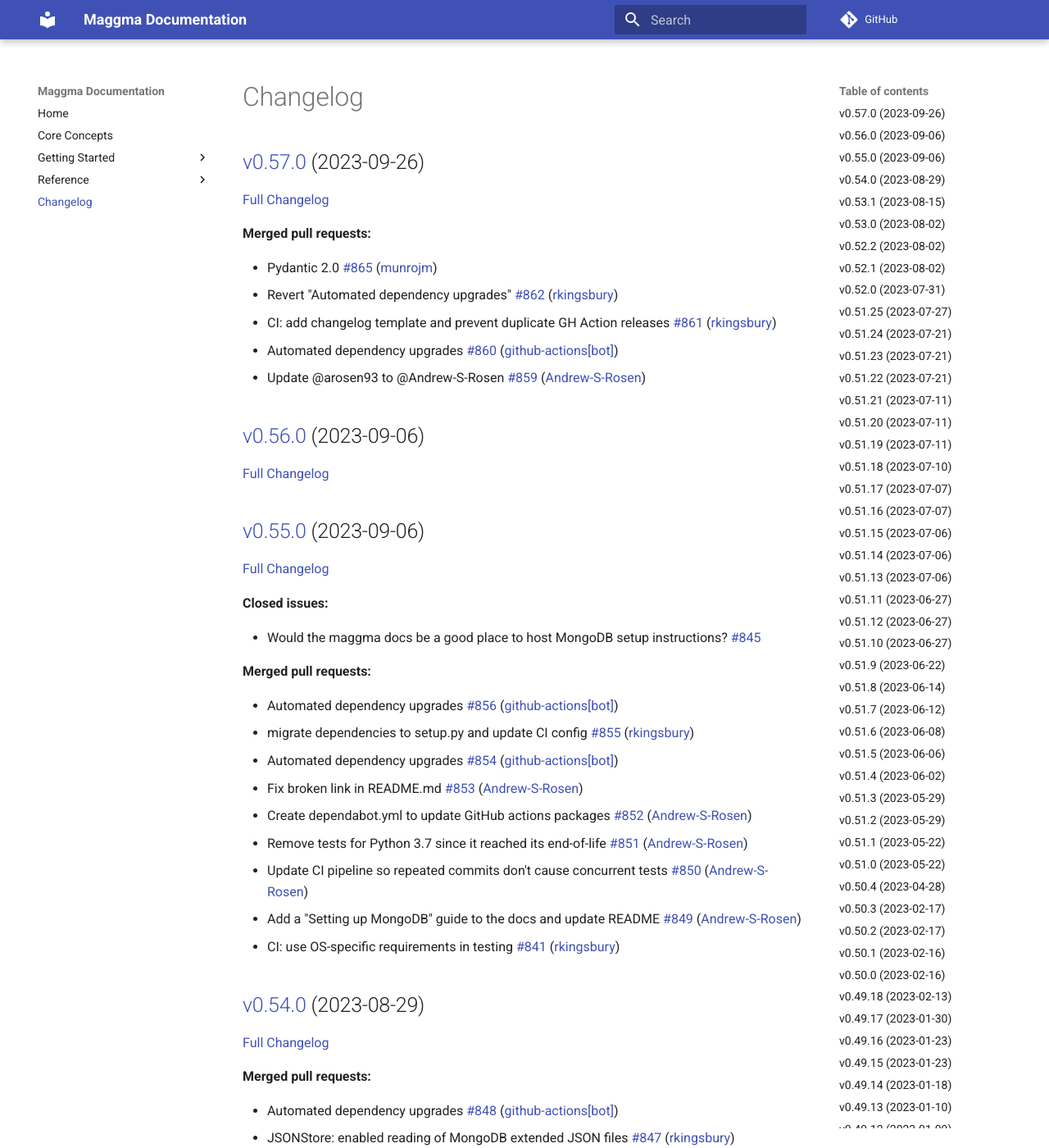
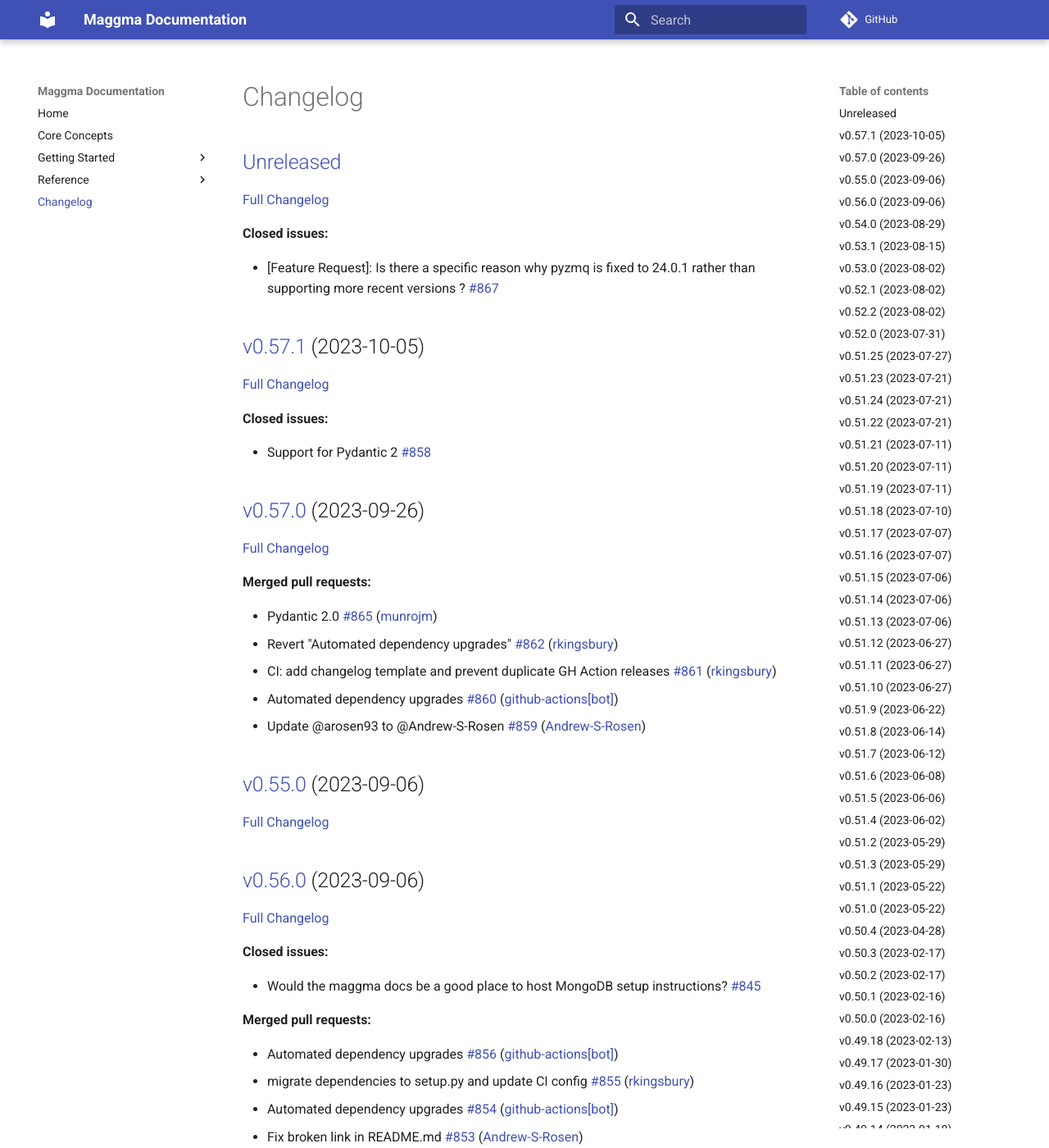
Before and after one commit to materialsproject/maggma, an MkDocs documentation site: the page built from docs/CHANGELOG.md, in a window 1280 px wide and 1400 px high. Shown: the whole window at 82% size. Built offline with MkDocs 1.6.1 and Material for MkDocs 9.7.7, drawn with Linux system fonts in a browser that asks for light colours; comment, search, counter and statistics services are not loaded; some of the changed text lies outside the part shown.

Commit message:
Updated CHANGELOG.md

```diff
--- a/docs/CHANGELOG.md
+++ b/docs/CHANGELOG.md
@@ -1,8 +1,24 @@
 # Changelog
+
+## [Unreleased](https://github.com/materialsproject/maggma/tree/HEAD)
+
+[Full Changelog](https://github.com/materialsproject/maggma/compare/v0.57.1...HEAD)
+
+**Closed issues:**
+
+- \[Feature Request\]: Is there a specific reason why pyzmq is fixed to 24.0.1 rather than supporting more recent versions ?  [\#867](https://github.com/materialsproject/maggma/issues/867)
+
+## [v0.57.1](https://github.com/materialsproject/maggma/tree/v0.57.1) (2023-10-05)
+
+[Full Changelog](https://github.com/materialsproject/maggma/compare/v0.57.0...v0.57.1)
+
+**Closed issues:**
+
+- Support for Pydantic 2 [\#858](https://github.com/materialsproject/maggma/issues/858)
 
 ## [v0.57.0](https://github.com/materialsproject/maggma/tree/v0.57.0) (2023-09-26)
 
-[Full Changelog](https://github.com/materialsproject/maggma/compare/v0.56.0...v0.57.0)
+[Full Changelog](https://github.com/materialsproject/maggma/compare/v0.55.0...v0.57.0)
 
 **Merged pull requests:**
 
@@ -12,13 +28,13 @@
 - Automated dependency upgrades [\#860](https://github.com/materialsproject/maggma/pull/860) ([github-actions[bot]](https://github.com/apps/github-actions))
 - Update @arosen93 to @Andrew-S-Rosen [\#859](https://github.com/materialsproject/maggma/pull/859) ([Andrew-S-Rosen](https://github.com/Andrew-S-Rosen))
 
+## [v0.55.0](https://github.com/materialsproject/maggma/tree/v0.55.0) (2023-09-06)
+
+[Full Changelog](https://github.com/materialsproject/maggma/compare/v0.56.0...v0.55.0)
+
 ## [v0.56.0](https://github.com/materialsproject/maggma/tree/v0.56.0) (2023-09-06)
 
-[Full Changelog](https://github.com/materialsproject/maggma/compare/v0.55.0...v0.56.0)
-
-## [v0.55.0](https://github.com/materialsproject/maggma/tree/v0.55.0) (2023-09-06)
-
-[Full Changelog](https://github.com/materialsproject/maggma/compare/v0.54.0...v0.55.0)
+[Full Changelog](https://github.com/materialsproject/maggma/compare/v0.54.0...v0.56.0)
 
 **Closed issues:**
 
@@ -59,19 +75,19 @@
 
 ## [v0.53.0](https://github.com/materialsproject/maggma/tree/v0.53.0) (2023-08-02)
 
-[Full Changelog](https://github.com/materialsproject/maggma/compare/v0.52.2...v0.53.0)
+[Full Changelog](https://github.com/materialsproject/maggma/compare/v0.52.1...v0.53.0)
 
 **Merged pull requests:**
 
 - allow \>5GB and turn on multi-part uploads for AWS [\#829](https://github.com/materialsproject/maggma/pull/829) ([kbuma](https://github.com/kbuma))
 
+## [v0.52.1](https://github.com/materialsproject/maggma/tree/v0.52.1) (2023-08-02)
+
+[Full Changelog](https://github.com/materialsproject/maggma/compare/v0.52.2...v0.52.1)
+
 ## [v0.52.2](https://github.com/materialsproject/maggma/tree/v0.52.2) (2023-08-02)
 
-[Full Changelog](https://github.com/materialsproject/maggma/compare/v0.52.1...v0.52.2)
-
-## [v0.52.1](https://github.com/materialsproject/maggma/tree/v0.52.1) (2023-08-02)
-
-[Full Changelog](https://github.com/materialsproject/maggma/compare/v0.52.0...v0.52.1)
+[Full Changelog](https://github.com/materialsproject/maggma/compare/v0.52.0...v0.52.2)
 
 **Merged pull requests:**
 
@@ -85,19 +101,19 @@
 
 ## [v0.51.25](https://github.com/materialsproject/maggma/tree/v0.51.25) (2023-07-27)
 
-[Full Changelog](https://github.com/materialsproject/maggma/compare/v0.51.24...v0.51.25)
+[Full Changelog](https://github.com/materialsproject/maggma/compare/v0.51.23...v0.51.25)
 
 **Merged pull requests:**
 
 - Some cleanup: `isort`, updated classifiers, remove unused kwarg [\#833](https://github.com/materialsproject/maggma/pull/833) ([Andrew-S-Rosen](https://github.com/Andrew-S-Rosen))
 
+## [v0.51.23](https://github.com/materialsproject/maggma/tree/v0.51.23) (2023-07-21)
+
+[Full Changelog](https://github.com/materialsproject/maggma/compare/v0.51.24...v0.51.23)
+
 ## [v0.51.24](https://github.com/materialsproject/maggma/tree/v0.51.24) (2023-07-21)
 
-[Full Changelog](https://github.com/materialsproject/maggma/compare/v0.51.23...v0.51.24)
-
-## [v0.51.23](https://github.com/materialsproject/maggma/tree/v0.51.23) (2023-07-21)
-
-[Full Changelog](https://github.com/materialsproject/maggma/compare/v0.51.22...v0.51.23)
+[Full Changelog](https://github.com/materialsproject/maggma/compare/v0.51.22...v0.51.24)
 
 **Closed issues:**
 
@@ -181,19 +197,19 @@
 
 ## [v0.51.13](https://github.com/materialsproject/maggma/tree/v0.51.13) (2023-07-06)
 
-[Full Changelog](https://github.com/materialsproject/maggma/compare/v0.51.11...v0.51.13)
+[Full Changelog](https://github.com/materialsproject/maggma/compare/v0.51.12...v0.51.13)
 
 **Merged pull requests:**
 
 - Add explicit store close to resources [\#814](https://github.com/materialsproject/maggma/pull/814) ([munrojm](https://github.com/munrojm))
 
+## [v0.51.12](https://github.com/materialsproject/maggma/tree/v0.51.12) (2023-06-27)
+
+[Full Changelog](https://github.com/materialsproject/maggma/compare/v0.51.11...v0.51.12)
+
 ## [v0.51.11](https://github.com/materialsproject/maggma/tree/v0.51.11) (2023-06-27)
 
-[Full Changelog](https://github.com/materialsproject/maggma/compare/v0.51.12...v0.51.11)
-
-## [v0.51.12](https://github.com/materialsproject/maggma/tree/v0.51.12) (2023-06-27)
-
-[Full Changelog](https://github.com/materialsproject/maggma/compare/v0.51.10...v0.51.12)
+[Full Changelog](https://github.com/materialsproject/maggma/compare/v0.51.10...v0.51.11)
 
 ## [v0.51.10](https://github.com/materialsproject/maggma/tree/v0.51.10) (2023-06-27)
 
@@ -259,19 +275,19 @@
 
 ## [v0.51.4](https://github.com/materialsproject/maggma/tree/v0.51.4) (2023-06-02)
 
-[Full Changelog](https://github.com/materialsproject/maggma/compare/v0.51.3...v0.51.4)
+[Full Changelog](https://github.com/materialsproject/maggma/compare/v0.51.2...v0.51.4)
 
 **Merged pull requests:**
 
 - modify JSONStore file creation [\#792](https://github.com/materialsproject/maggma/pull/792) ([gpetretto](https://github.com/gpetretto))
 
+## [v0.51.2](https://github.com/materialsproject/maggma/tree/v0.51.2) (2023-05-29)
+
+[Full Changelog](https://github.com/materialsproject/maggma/compare/v0.51.3...v0.51.2)
+
 ## [v0.51.3](https://github.com/materialsproject/maggma/tree/v0.51.3) (2023-05-29)
 
-[Full Changelog](https://github.com/materialsproject/maggma/compare/v0.51.2...v0.51.3)
-
-## [v0.51.2](https://github.com/materialsproject/maggma/tree/v0.51.2) (2023-05-29)
-
-[Full Changelog](https://github.com/materialsproject/maggma/compare/v0.51.1...v0.51.2)
+[Full Changelog](https://github.com/materialsproject/maggma/compare/v0.51.1...v0.51.3)
 
 **Merged pull requests:**
 
```
